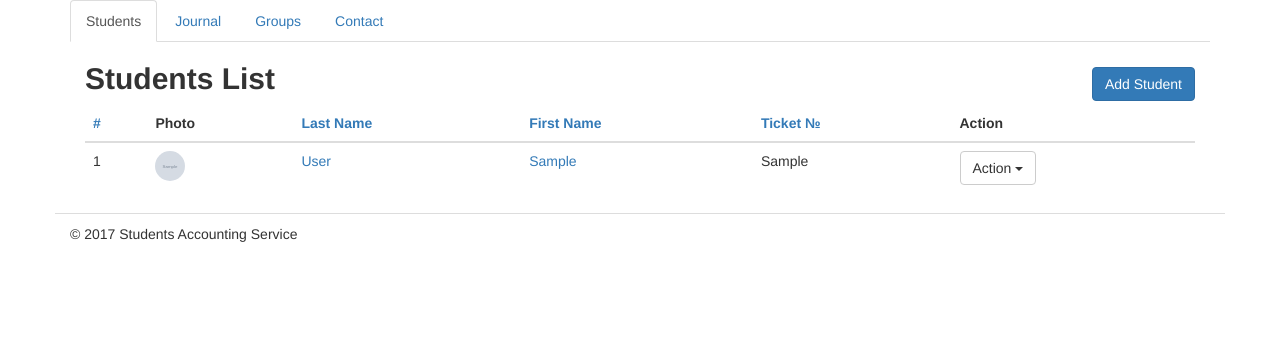
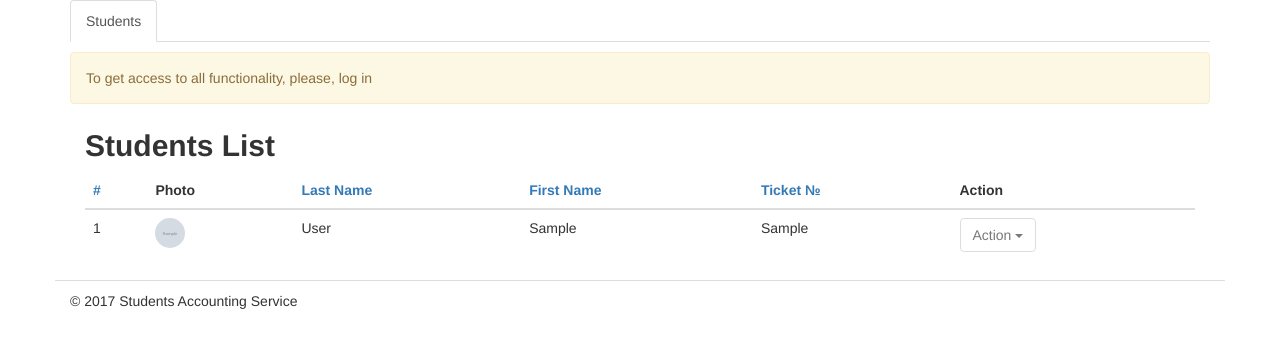
Before and after one commit to val-sytch/studentsdb, a Django app: page / in a window 1280 px wide. Shown: the part 163-511 px from the top of the page. Run offline with Django 3.2, Linux system fonts and the light colour scheme; tables that the repository leaves empty hold one stand-in row (values such as "Sample post"); grey boxes marked "Sample" are stand-in pictures; parts of the project's set-up code (start-up, migrations or seed data) failed here and were passed over; some libraries are stand-ins or nearby versions.

Commit message:
add 'is_authenticated' in templates and views

```diff
--- a/config/settings.py
+++ b/config/settings.py
@@ -220,3 +220,6 @@ ADMINS = (
 # https://django-registration-redux.readthedocs.io
 
 REGISTRATION_OPEN = True
+
+LOGIN_URL = 'users:auth_login'
+LOGOUT_URL = 'users:auth_logout'
--- a/students/templates/contact_admin/form.html
+++ b/students/templates/contact_admin/form.html
@@ -1,4 +1,4 @@
-{% extends 'base.html' %}
+{% extends 'students/base.html' %}
 
 {%  load i18n %}
 {% load static from staticfiles %}
--- a/students/templates/students/base.html
+++ b/students/templates/students/base.html
@@ -84,9 +84,11 @@
         <div class="col-xs-12">
             <ul class="nav nav-tabs" role="tablist">
                 <li role="presentation" {% if request.path == '/' %}class="active"{% endif %}><a href="{% url 'students_list' %}">{% trans 'Students' %}</a></li>
-                <li role="presentation" {% if '/journal' in request.path %}class="active"{% endif %}><a href="{%  url 'journal' %}">{% trans 'Journal' %}</a></li>
-                <li role="presentation" {% if '/groups' in request.path %}class="active"{% endif %}><a href="{% url 'groups_list' %}">{% trans 'Groups' %}</a></li>
-                <li role="presentation" {% if '/contact-admin' in request.path %}class="active"{% endif %}><a href="{% url 'contact_admin' %}">{% trans 'Contact' %}</a></li>
+                {% if user.is_authenticated %}
+                    <li role="presentation" {% if '/journal' in request.path %}class="active"{% endif %}><a href="{%  url 'journal' %}">{% trans 'Journal' %}</a></li>
+                    <li role="presentation" {% if '/groups' in request.path %}class="active"{% endif %}><a href="{% url 'groups_list' %}">{% trans 'Groups' %}</a></li>
+                    <li role="presentation" {% if '/contact-admin' in request.path %}class="active"{% endif %}><a href="{% url 'contact_admin' %}">{% trans 'Contact' %}</a></li>
+                {% endif %}
             </ul>
         </div>
     </div>
@@ -100,6 +102,12 @@
                     <div class="alert alert-warning" role="alert">{{ message }}</div>
                 {% endfor %}
             {% endif %}
+
+            {% if not user.is_authenticated %}
+                 <div class="alert alert-warning" role="alert">
+                     {% trans 'To get access to all functionality, please, log in' %}</div>
+            {% endif %}
+
 
             <div class="content-column-title">
                 <div class="col-xs-6">
--- a/students/templates/students/students_list.html
+++ b/students/templates/students/students_list.html
@@ -12,7 +12,9 @@
 {% endblock title %}
 
 {% block button %}
-    <a href="{% url 'student_add' %}" class="btn btn-primary pull-right">{% trans 'Add Student' %}</a>
+    {% if user.is_authenticated %}
+        <a href="{% url 'student_add' %}" class="btn btn-primary pull-right">{% trans 'Add Student' %}</a>
+    {% endif %}
 {% endblock button %}
 
 {% block content %}
@@ -65,15 +67,21 @@
                     <td><img class="img-circle" src="{% static 'img/default-user.png' %}" height="30" width="30"/></td>
                 {% endif %}
 
-                <td><a href="{% url 'student_edit' student.pk %}" class="student-edit-form-link">{{ student.last_name }}</a></td>
-                <td><a href="{% url 'student_edit' student.pk%}" class="student-edit-form-link">{{ student.first_name }}</a></td>
+                {% if user.is_authenticated %}
+                    <td><a href="{% url 'student_edit' student.pk %}" class="student-edit-form-link">{{ student.last_name }}</a></td>
+                    <td><a href="{% url 'student_edit' student.pk%}" class="student-edit-form-link">{{ student.first_name }}</a></td>
+                {% else %}
+                    <td>{{ student.last_name }}</td>
+                    <td>{{ student.first_name }}</td>
+                {% endif %}
                 <td>{{ student.ticket }}</td>
                 <td>
                     <div class="btn-group">
-                        <button type="button" class="btn btn-default dropdown-toggle" data-toggle="dropdown">{% trans 'Action' %}
+                        <button type="button" class="btn btn-default dropdown-toggle" data-toggle="dropdown"
+                                {% if not user.is_authenticated %}disabled{% endif %}>{% trans 'Action' %}
                             <span class="caret"></span>
                         </button>
-                        <ul class="dropdown-menu" role="menu">
+                        <ul class="dropdown-menu" role="menu" >
                             <li><a href="{% url 'student_edit' student.pk %}" class="student-edit-form-link">{% trans 'Edit' %}</a></li>
                             <li><a href="{% url 'journal' student.pk %}">{% trans 'Journal' %}</a></li>
                             <li><a href="{% url 'student_delete' student.pk %}">{% trans 'Delete' %}</a></li>
--- a/students/views/students.py
+++ b/students/views/students.py
@@ -1,4 +1,5 @@
 from django.contrib import messages
+from django.contrib.auth.mixins import LoginRequiredMixin
 from django.core.urlresolvers import reverse
 from django.http import HttpResponseRedirect
 from django.utils.translation import ugettext as _
@@ -33,7 +34,7 @@ class StudentsListView(ListView):
         return students
 
 
-class StudentCreateView(CreateView):
+class StudentCreateView(LoginRequiredMixin, CreateView):
     model = Student
     template_name = 'students/students_edit.html'
     form_class = StudentUpdateForm
@@ -53,7 +54,7 @@ class StudentCreateView(CreateView):
             return super(StudentCreateView, self).post(request, *args, **kwargs)
 
 
-class StudentUpdateView(UpdateView):
+class StudentUpdateView(LoginRequiredMixin, UpdateView):
     model = Student
     template_name = 'students/students_edit.html'
     form_class = StudentUpdateForm
@@ -78,7 +79,7 @@ class StudentUpdateView(UpdateView):
             return super(StudentUpdateView, self).post(request, *args, **kwargs)
 
 
-class StudentDeleteView(DeleteView):
+class StudentDeleteView(LoginRequiredMixin, DeleteView):
     model = Student
     template_name = 'students/student_confirm_delete.html'
 
```
